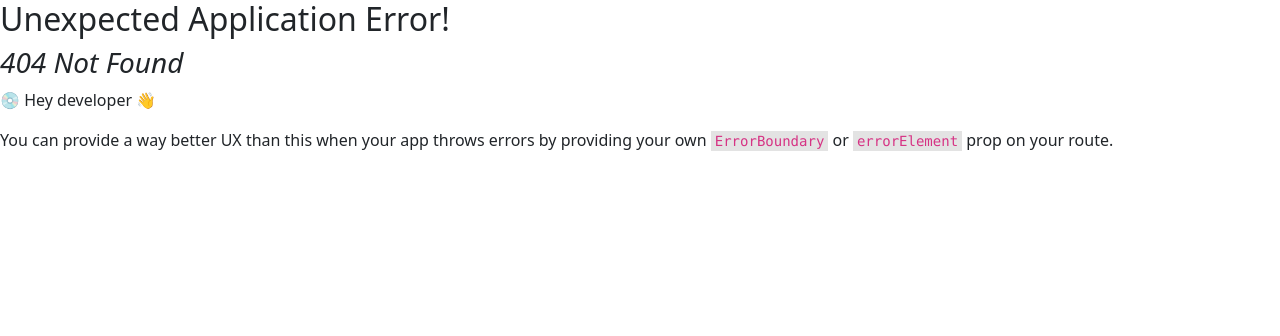
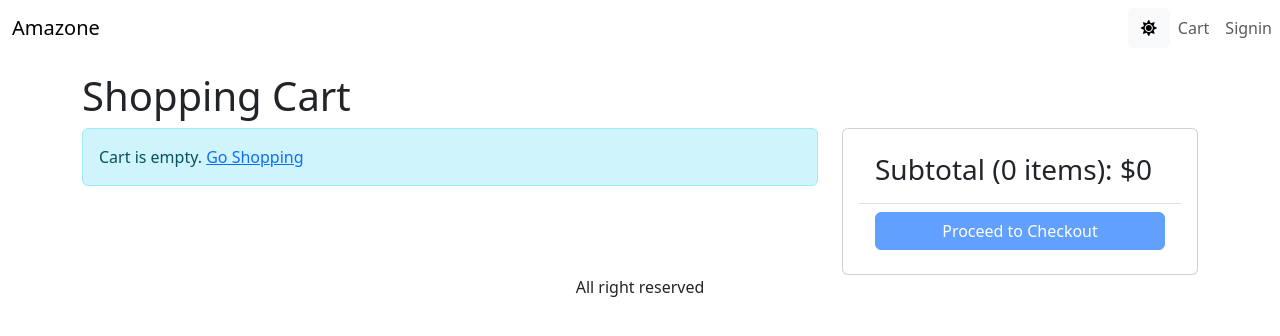
Before and after one commit to DipakSarmah/MERN-E-Commerce, a React (Vite) app in the folder frontend/: page /cart in a window 1280 px wide. Before the commit this address had no page. Shown: the top 336 px of the page. Built offline with nearby package versions, Linux system fonts and the light colour scheme.

Commit message:
added cartPage and some functionalities

```diff
--- a/frontend/package.json
+++ b/frontend/package.json
@@ -18,12 +18,15 @@
     "react-bootstrap": "^2.10.1",
     "react-dom": "^18.2.0",
     "react-helmet-async": "^2.0.4",
-    "react-router-dom": "^6.22.0"
+    "react-router-bootstrap": "^0.26.2",
+    "react-router-dom": "^6.22.0",
+    "react-toastify": "^10.0.4"
   },
   "devDependencies": {
     "@types/node": "^20.11.19",
     "@types/react": "^18.2.55",
     "@types/react-dom": "^18.2.19",
+    "@types/react-router-bootstrap": "^0.26.6",
     "@typescript-eslint/eslint-plugin": "^6.21.0",
     "@typescript-eslint/parser": "^6.21.0",
     "@vitejs/plugin-react": "^4.2.1",
--- a/frontend/src/App.tsx
+++ b/frontend/src/App.tsx
@@ -2,6 +2,10 @@ import { useContext, useEffect } from 'react'
 import { Container, Navbar, Nav, Button, Badge } from 'react-bootstrap'
 import { Link, Outlet } from 'react-router-dom'
 import { Store } from './Store'
+import { ToastContainer } from 'react-toastify'
+import { LinkContainer } from 'react-router-bootstrap'
+
+import 'react-toastify/dist/ReactToastify.css'
 function App() {
   const {
     state: { mode, cart },
@@ -18,10 +22,13 @@ function App() {
 
   return (
     <div className="d-flex flex-column vh-100">
+      <ToastContainer position="bottom-center" limit={1} />
       <header>
         <Navbar expand="lg">
           <Container>
-            <Navbar.Brand>Amazone</Navbar.Brand>
+            <LinkContainer to="/">
+              <Navbar.Brand>Amazone</Navbar.Brand>
+            </LinkContainer>
           </Container>
           <Nav>
             <Button variant={mode} onClick={switchModeHandler}>
--- a/frontend/src/components/ProductItem.tsx
+++ b/frontend/src/components/ProductItem.tsx
@@ -6,9 +6,9 @@ import { useContext } from 'react'
 import { Store } from '../Store'
 import { CartItem } from '../types/Card'
 import { convertProductToCartItem } from '../utils'
+import { toast } from 'react-toastify'
 
 function ProductItem({ product }: { product: Product }) {
-
   const { state, dispatch } = useContext(Store)
 
   const {
@@ -16,7 +16,6 @@ function ProductItem({ product }: { product: Product }) {
   } = state
 
   const addToCartHandler = (item: CartItem) => {
-
     const existItem = cartItems.find((x) => x._id === product._id)
     const quantity = existItem ? existItem.quantity + 1 : 1
 
@@ -28,6 +27,7 @@ function ProductItem({ product }: { product: Product }) {
       type: 'CART_ADD_ITEM',
       payload: { ...item, quantity },
     })
+    toast.success('Product added to the cart')
   }
   return (
     <Card>
--- a/frontend/src/index.css
+++ b/frontend/src/index.css
@@ -18,3 +18,6 @@
 img.large {
   max-width: 100%;
 }
+img.thumbnail {
+  height: 80px;
+}
--- a/frontend/src/main.tsx
+++ b/frontend/src/main.tsx
@@ -16,12 +16,14 @@ import { HelmetProvider } from 'react-helmet-async'
 import { QueryClientProvider, QueryClient } from '@tanstack/react-query'
 import { ReactQueryDevtools } from '@tanstack/react-query-devtools'
 import { StoreProvider } from './Store.tsx'
+import CartPage from './pages/CartPage.tsx'
 
 const router = createBrowserRouter(
   createRoutesFromElements(
     <Route path="/" element={<App />}>
       <Route index={true} element={<HomePage />} />
-      <Route path="product/:id" element={<ProductPage />} />
+      <Route path="product/:slug" element={<ProductPage />} />
+      <Route path="cart" element={<CartPage />} />
 
       {/* ... etc. */}
     </Route>
--- /dev/null
+++ b/frontend/src/pages/CartPage.tsx
@@ -0,0 +1,123 @@
+import { useContext } from 'react'
+import { Link, useNavigate } from 'react-router-dom'
+import { Store } from '../Store'
+import { CartItem } from '../types/Card'
+import { toast } from 'react-toastify'
+import { Helmet } from 'react-helmet-async'
+import { Button, Card, Col, ListGroup, Row } from 'react-bootstrap'
+import MessageBox from '../components/MessageBox'
+
+export default function CartPage() {
+  const navigate = useNavigate()
+
+  const {
+    state: {
+      mode,
+      cart: { cartItems },
+    },
+    dispatch,
+  } = useContext(Store)
+
+  const updateCartHandler = (item: CartItem, quantity: number) => {
+    if (item.countInStock <= quantity) {
+      toast.warn('Sorry. Product is out of stock')
+      return
+    }
+    dispatch({
+      type: 'CART_ADD_ITEM',
+      payload: { ...item, quantity },
+    })
+  }
+
+  const checkoutHandler = () => {
+    navigate('/signin?redirect=/shipping')
+  }
+  return (
+    <div>
+      <Helmet>
+        <title>Shopping Cart</title>
+      </Helmet>
+      <h1>Shopping Cart</h1>
+      <Row>
+        <Col md={8}>
+          {cartItems.length == 0 ? (
+            <MessageBox>
+              Cart is empty. <Link to="/"> Go Shopping</Link>
+            </MessageBox>
+          ) : (
+            <ListGroup>
+              {cartItems.map((item: CartItem) => (
+                <ListGroup.Item key={item._id}>
+                  <Row className="algin-items-center">
+                    <Col md={4}>
+                      <img
+                        src={item.image}
+                        alt={item.name}
+                        className="img-fluid rounded thumbnail"
+                      ></img>{' '}
+                      <Link to={`/product/${item.slug}`}>{item.name}</Link>
+                    </Col>
+                    <Col md={3}>
+                      <Button
+                        onClick={() =>
+                          updateCartHandler(item, item.quantity - 1)
+                        }
+                        variant={mode}
+                        disabled={item.quantity === 1}
+                      >
+                        <i className="fas fa-minus-circle"></i>
+                      </Button>{' '}
+                      <span>{item.quantity}</span>
+                      <Button
+                        onClick={() =>
+                          updateCartHandler(item, item.quantity + 1)
+                        }
+                        variant={mode}
+                        disabled={item.quantity === item.countInStock}
+                      >
+                        <i className="fas fa-plus-circle"></i>
+                      </Button>
+                    </Col>
+                    <Col md={3}>${item.price}</Col>
+                    <Col md={2}>
+                      <Button variant={mode}>
+                        <i className="fas fa-trash"></i>
+                      </Button>
+                    </Col>
+                  </Row>
+                </ListGroup.Item>
+              ))}
+            </ListGroup>
+          )}
+        </Col>
+        <Col md={4}>
+          <Card>
+            <Card.Body>
+              <ListGroup variant="flush">
+                <ListGroup.Item>
+                  <h3>
+                    Subtotal ({cartItems.reduce((a, c) => a + c.quantity, 0)}{' '}
+                    items): $
+                    {cartItems.reduce((a, c) => a + c.price * c.quantity, 0)}
+                  </h3>
+                </ListGroup.Item>
+                <ListGroup.Item>
+                  <div className="d-grid">
+                    <Button
+                      type="button"
+                      variant="primary"
+                      onClick={checkoutHandler}
+                      disabled={cartItems.length === 0}
+                    >
+                      Proceed to Checkout
+                    </Button>
+                  </div>
+                </ListGroup.Item>
+              </ListGroup>
+            </Card.Body>
+          </Card>
+        </Col>
+      </Row>
+    </div>
+  )
+}
--- a/frontend/src/pages/ProductPage.tsx
+++ b/frontend/src/pages/ProductPage.tsx
@@ -1,5 +1,5 @@
 import { Helmet } from 'react-helmet-async'
-import { useParams } from 'react-router-dom'
+import { useNavigate, useParams } from 'react-router-dom'
 import { useGetProductDetailsBySlug } from '../hooks/productHooks'
 import LoadingBox from '../components/LoadingBox'
 import MessageBox from '../components/MessageBox'
@@ -7,11 +7,34 @@ import { getError } from '../utils'
 import { ApiError } from '../types/ApiError'
 import { Badge, Button, Card, Col, ListGroup, Row } from 'react-bootstrap'
 import Rating from '../components/Rating'
-
+import { useContext } from 'react'
+import { Store } from '../Store'
+import { toast } from 'react-toastify'
+import { convertProductToCartItem } from '../utils'
 function ProductPage() {
   const params = useParams()
-  const { id: slug } = params
+  const { slug } = params
   const { data: product, isLoading, error } = useGetProductDetailsBySlug(slug!)
+
+  const { state, dispatch } = useContext(Store)
+  const { cart } = state
+
+  const navigate = useNavigate()
+  const addToCartHandler = () => {
+    const existItem = cart.cartItems.find((x) => x._id === product!._id)
+    const quantity = existItem ? existItem.quantity + 1 : 1
+
+    if (product!.countInStock < quantity) {
+      toast.warn('Sorry. Product is out of stock')
+      return
+    }
+    dispatch({
+      type: 'CART_ADD_ITEM',
+      payload: { ...convertProductToCartItem(product!), quantity },
+    })
+    toast.success('Product added to the cart')
+    navigate('/cart')
+  }
   return isLoading ? (
     <LoadingBox />
   ) : error ? (
@@ -74,7 +97,9 @@ function ProductPage() {
                 {product.countInStock > 0 && (
                   <ListGroup.Item>
                     <div className="d-grid">
-                      <Button variant="primary">Add tp Cart</Button>
+                      <Button variant="primary" onClick={addToCartHandler}>
+                        Add to Cart
+                      </Button>
                     </div>
                   </ListGroup.Item>
                 )}
```
Also changed, not shown: 1 other file (tests, documents, lock files or other folders).
